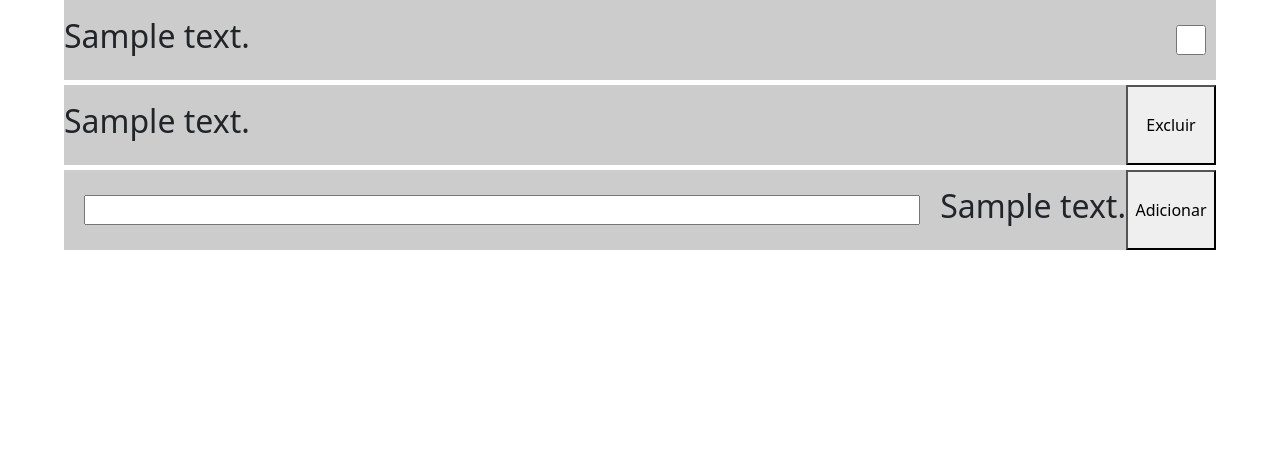
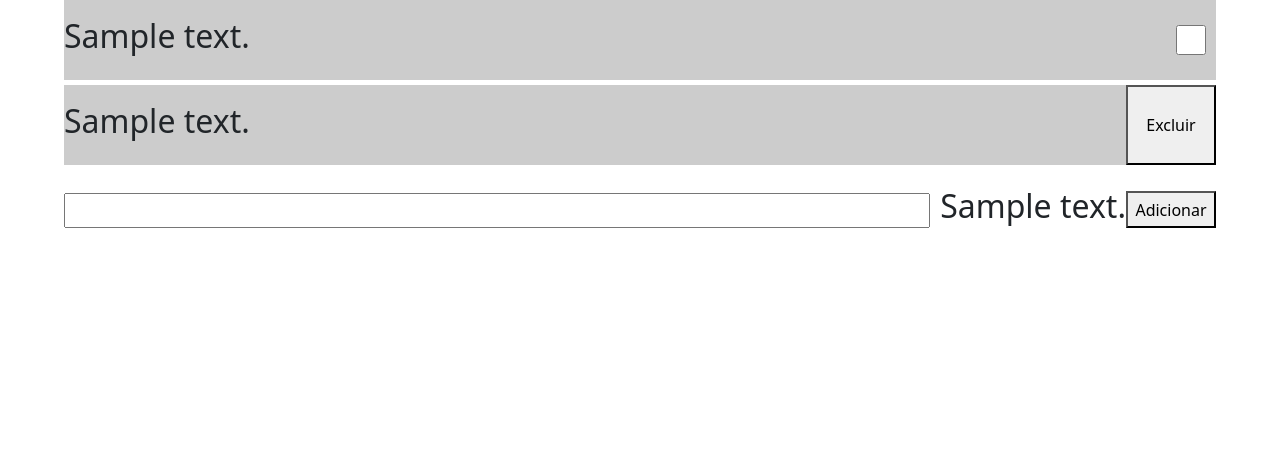
Before and after one commit to Kipslo/consumo_site, a Django app: template testes/aplicacao/templates/aplicacao/edittext.html in a window 1280 px wide. Shown: the part 56-505 px from the top of the page. Run offline with Django 5.2, Linux system fonts and the light colour scheme; the template is opened without the code that fills it: most values are stand-ins (such as "Sample title", 1, 10 or a date in 2020); some libraries are stand-ins or nearby versions.

Commit message:
correções

```diff
--- a/testes/aplicacao/templates/aplicacao/edittext.html
+++ b/testes/aplicacao/templates/aplicacao/edittext.html
@@ -16,14 +16,15 @@
             }
             return null
     }
-    function addremovetext(text, index){
+    function addremovetext(text, index, remove = false){
         console.log(index)
 
 
-
+        location.reload();
     }
     function changetext(text, index){
         console.log(index)
+        location.reload();
     }
 </script>
 <div style="display:flex; align-items:center; flex-wrap: wrap; justify-content: center">
@@ -45,13 +46,13 @@
             <button style="height: 100%; width: 90px;" onclick="">Excluir</button>
         </div>
     {% endfor %}
-        <div class="" style="display:flex; width: 90%;height:80px; background-color:#ccc; margin:auto; margin-bottom:5px">
+        <div class="" style="display:flex; width: 90%;height:80px; background-color:#ffffff; margin:auto; margin-bottom:5px">
             <form style="display:flex; height: 100%; width: auto; align-items: center; flex-grow: 1">
-                <input style="margin: 20px; flex-grow: 1">
+                <input style="margin-right: 10px; flex-grow: 1; height: 35px;">
                     <h2>{{predeftext.text}}</h2>
                 </input>
             </form>
-            <button style="height: 100%; width: 90px;" onclick="">Adicionar</button>
+            <button style="height: 100%; width: 90px; height: 37px; margin-top: 21px" onclick="">Adicionar</button>
         </div>
 </div>
 <nav class="class=navbar fixed-bottom" style="background-color:#ccc; height:80px">
--- a/testes/aplicacao/views.py
+++ b/testes/aplicacao/views.py
@@ -65,7 +65,7 @@ def commands(request):
         else:
             text = ((len(str(temp)) - numbers) * -1) * "0" + f"{temp}"
             listen.append(occupiedclass(temp, text))
-    return render(request, "aplicacao/commands.html", {"navname": "commands", "backname": '', "commands": listen})
+    return render(request, "aplicacao/commands.html", {"navname": "Comandas", "backname": '', "commands": listen})
 
 def neworder(request, number):
     if not request.user.is_authenticated:
```
